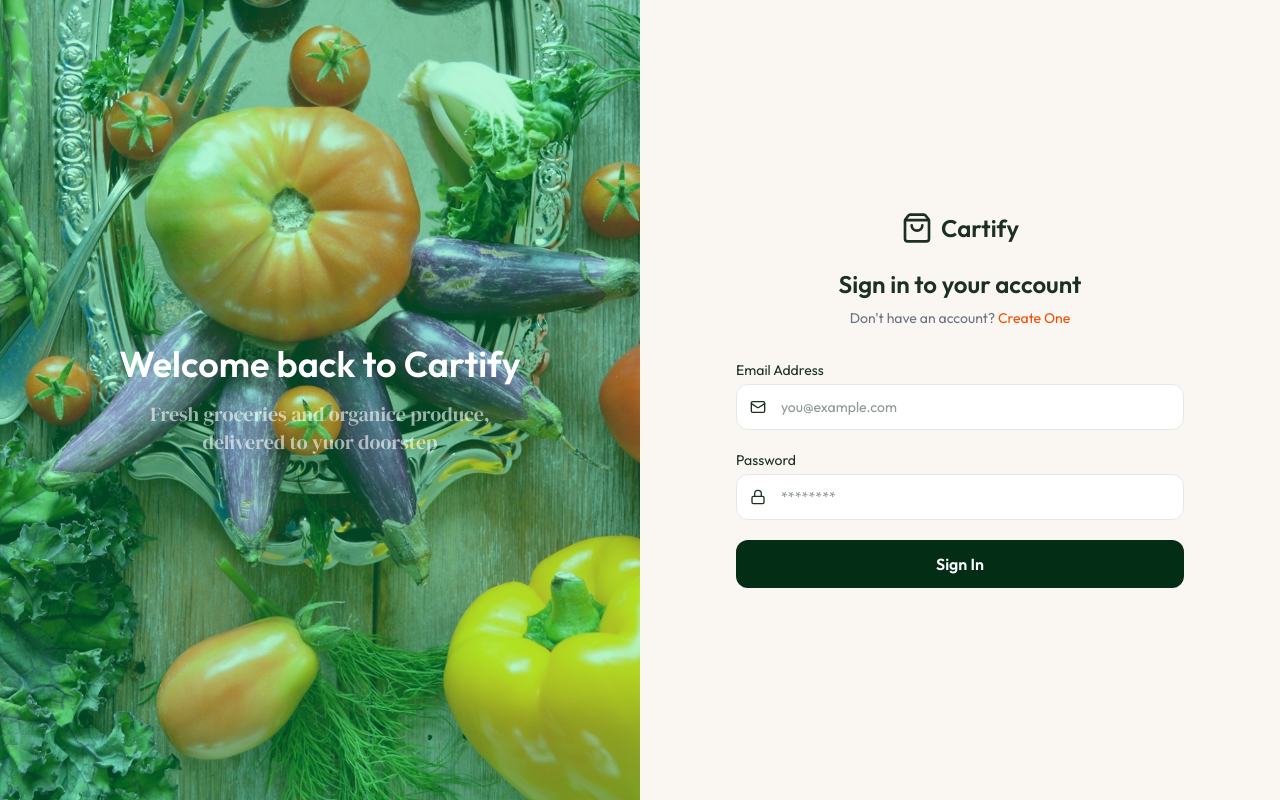
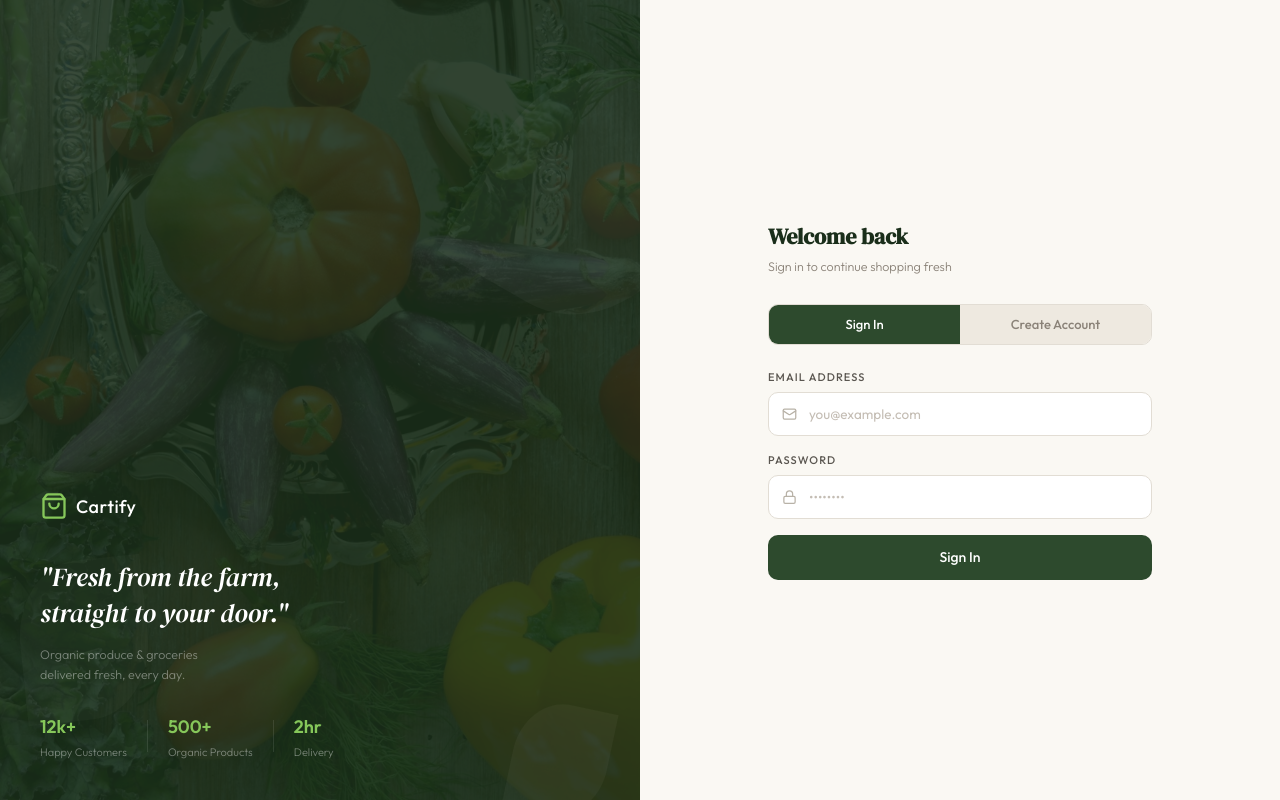
Before and after one commit to DivyamOswal/Cartify, a React (Vite) app in the folder client/: page /login in a window 1280 px wide. Built offline with nearby package versions, Linux system fonts and the light colour scheme.

Commit message:
Completed the Login page and the navbar code for the frontend

```diff
--- a/client/src/components/Navbar.tsx
+++ b/client/src/components/Navbar.tsx
@@ -1,66 +1,200 @@
-import { ChevronDownIcon, SearchIcon, ShoppingBag, ShoppingCart, UserIcon } from 'lucide-react'
-import React, { useState } from 'react'
-import { Link, useNavigate } from 'react-router-dom'
+import {
+  ArrowUpRightIcon,
+  ChevronDownIcon,
+  LogOutIcon,
+  MapPinIcon,
+  MenuIcon,
+  PackageIcon,
+  SearchIcon,
+  ShieldIcon,
+  ShoppingBag,
+  ShoppingCart,
+  UserIcon,
+  XIcon,
+} from "lucide-react";
+import React, { useState } from "react";
+import { Link, useNavigate } from "react-router-dom";
 
 const Navbar = () => {
-  const user: any= {name: "Jphn Doe", email: "john@exmaple.com", isAdmin: true}
-  const {cartCount, setIsCartOpen}={
+  const user: any = {
+    name: "John Doe",
+    email: "john@exmaple.com",
+    isAdmin: true,
+  };
+  const { cartCount, setIsCartOpen } = {
     cartCount: 5,
-    setIsCartOpen: (_data: any)=>{}
+    setIsCartOpen: (_data: any) => {},
+  };
+  const [searchQuery, setSearchQuery] = useState("");
+  const [userMenuOpen, setUserMenuOpen] = useState(false);
+  const navigate = useNavigate();
+
+  const handleSearch = (e: React.SubmitEvent)=>{
+    e.preventDefault()
+    if(searchQuery.trim()){
+      navigate(`/search?q=${encodeURIComponent(searchQuery.trim())}`)
+      setSearchQuery("")
+    }
   }
-  const [searchQuery, setSearchQuery] = useState("")
-  const [userMenuOpen, setUserMenuOpen] = useState(false)
-  const naviagate = useNavigate()
+
+  const handleLogout =()=>{
+    setUserMenuOpen(false)
+    navigate("/")
+  }
+
   return (
-    <nav className='bg-white sticky top-0 z-50 border-b border-app-border'>
-      <div className='max-w-7xl mx-auto px-4 sm:px-6 lg:px-8 flex items-center justify-between h-16 gap-4'>
-        <Link to='/' className='flex items-center gap-2 text-[22px] font-medium shrink-0'>
-        <ShoppingBag size={24}/> Cartify
+    <nav className="bg-white sticky top-0 z-50 border-b border-app-border">
+      <div className="max-w-7xl mx-auto px-4 sm:px-6 lg:px-8 flex items-center justify-between h-16 gap-4">
+        <Link
+          to="/"
+          className="flex items-center gap-2 text-[22px] font-medium shrink-0"
+        >
+          <ShoppingBag size={24} /> Cartify
         </Link>
-        <div className='w-full flex items-center justify-end gap-4 lg:gap-10'>
+        <div className="w-full flex items-center justify-end gap-4 lg:gap-10">
           {/* Nav Link- Desktop */}
-          <div className='hidden md:flex items-center gap-6 text-sm text-zinc-600'>
-            <Link to='/'>Home</Link>
-            <Link to='/products'>Products</Link>
-            <Link to='/deals' className='text-app-orange'>Deals</Link>
+          <div className="hidden md:flex items-center gap-6 text-sm text-zinc-600">
+            <Link to="/">Home</Link>
+            <Link to="/products">Products</Link>
+            <Link to="/deals" className="text-app-orange">
+              Deals
+            </Link>
           </div>
           {/* Search */}
-          <form className='hidden sm:flex flex-1 max-w-sm text-xs sm:text-sm'>
-            <div className='relative w-full'>
-              <SearchIcon className='absolute left-2.5 top-1/2 -translate-y-1/2 size-4 text-zinc-500'/>
-              <input type='text' placeholder='Search for groceries...' value={searchQuery} onChange={(e)=> setSearchQuery(e.target.value)} className='w-full pl-8 p-2 bg-orange-50 rounded-full ring ring-app-orange/15 focus:ring-app-orange/30'/>
+          <form onSubmit={handleSearch} className="hidden sm:flex flex-1 max-w-sm text-xs sm:text-sm">
+            <div className="relative w-full">
+              <SearchIcon className="absolute left-2.5 top-1/2 -translate-y-1/2 size-4 text-zinc-500" />
+              <input
+                type="text"
+                placeholder="Search for groceries..."
+                value={searchQuery}
+                onChange={(e) => setSearchQuery(e.target.value)}
+                className="w-full pl-8 p-2 bg-orange-50 rounded-full ring ring-app-orange/15 focus:ring-app-orange/30"
+              />
             </div>
           </form>
 
           {/* Right Actions */}
-          <div className='flex items-center gap-3'>
+          <div className="flex items-center gap-3">
             {/* Cart */}
-            <button className='relative p-2 rounded-xl' onClick={()=>setIsCartOpen(true)}>
-              <ShoppingCart className='size-5 text-zinc-900'/>
-              {cartCount > 0 && <span className='absolute -top-1 -right-1 size-4 bg-app-orange text-white text-[10px] rounded-full flex-center'>{cartCount}</span>}
+            <button
+              className="relative p-2 rounded-xl"
+              onClick={() => setIsCartOpen(true)}
+            >
+              <ShoppingCart className="size-5 text-zinc-900" />
+              {cartCount > 0 && (
+                <span className="absolute -top-1 -right-1 size-4 bg-app-orange text-white text-[10px] rounded-full flex-center">
+                  {cartCount}
+                </span>
+              )}
             </button>
             {/* User */}
-            <div className='relative'>
+            <div className="relative">
               {user ? (
-                <button className='flex items-center gap-2 p-2'>
-                  <div className='size-7 rounded-full bg-green-950 text-white flex-center'>
+                <button
+                  onClick={() => setUserMenuOpen(!userMenuOpen)}
+                  className="flex items-center gap-2 p-2"
+                >
+                  <div className="size-7 rounded-full bg-green-950 text-white flex-center">
                     {user.name.charAt(0).toUpperCase()}
                   </div>
-                  <ChevronDownIcon className='size-3 text-zinc-500'/>
+                  <ChevronDownIcon className="size-3 text-zinc-500" />
                 </button>
-              ):(
-                <div className='flex-center gap-2'>
-                  <Link to='/login' className='hidden md:flex items-center gap-2 px-4 py-2 text-sm font-medium text-white bg-green-950 rounded-full hover:bg-green-950-light transition-colors'>
-                  <UserIcon size={16}/> Sign In
+              ) : (
+                <div className="flex-center gap-2">
+                  <Link
+                    to="/login"
+                    className="hidden md:flex items-center gap-2 px-4 py-2 text-sm font-medium text-white bg-green-950 rounded-full hover:bg-green-950-light transition-colors"
+                  >
+                    <UserIcon size={16} /> Sign In
                   </Link>
+                  {userMenuOpen ? (
+                    <XIcon
+                      className="md:hidden"
+                      onClick={() => setUserMenuOpen(!userMenuOpen)}
+                    />
+                  ) : (
+                    <MenuIcon
+                      className="md:hidden"
+                      onClick={() => setUserMenuOpen(!userMenuOpen)}
+                    />
+                  )}
                 </div>
+              )}
+              {userMenuOpen && (
+                <>
+                  {/* Overlay */}
+                  <div
+                    className="fixed inset-0 z-40"
+                    onClick={() => setUserMenuOpen(false)}
+                  />
+
+                  {/* Dropdown */}
+                  <div className="absolute top-full right-0 mt-2 w-56 bg-white rounded-xl shadow-lg border border-app-border py-2 z-50 animate-fade-in">
+                    {user && (
+                      <div className="px-4 py-2 border-b border-app-border">
+                        <p className="text-sm font-medium text-zinc-900">
+                          {user.name}
+                        </p>
+                        <p className="text-xs text-zinc-500">{user.email}</p>
+                      </div>
+                    )}
+
+                    <div onClick={() => setUserMenuOpen(false)}>
+                      {!user && (
+                        <Link to="/login" className="dropdown-link">
+                          <UserIcon size={16} />
+                          Sign In
+                        </Link>
+                      )}
+
+                      {user && (
+                        <Link to="/orders" className="dropdown-link">
+                          <PackageIcon size={16} />
+                          My Orders
+                        </Link>
+                      )}
+
+                      {user && (
+                        <Link to="/addresses" className="dropdown-link">
+                          <MapPinIcon size={16} />
+                          Addresses
+                        </Link>
+                      )}
+
+                      <Link to="/products" className="dropdown-link md:hidden">
+                        <ArrowUpRightIcon size={16} />
+                        Products
+                      </Link>
+
+                      <Link to="/deals" className="dropdown-link md:hidden">
+                        <ArrowUpRightIcon size={16} />
+                        Deals
+                      </Link>
+
+                      {user?.isAdmin && (
+                        <Link to="/admin/products" className="dropdown-link">
+                          <ShieldIcon size={16} />
+                          Admin Panel
+                        </Link>
+                      )}
+                      {user && (
+                        <div className="border-t border-app-border pt-1">
+                          <button onClick={handleLogout} className="flex items-center gap-3 px-4 py-2.5 text-sm text-app-error hover:bg-red-50 w-full transition-colors">
+                            <LogOutIcon size={16}/>Logout
+                          </button>
+                        </div>
+                      )}
+                    </div>
+                  </div>
+                </>
               )}
             </div>
           </div>
         </div>
       </div>
     </nav>
-  )
-}
+  );
+};
 
-export default Navbar
+export default Navbar;
--- a/client/src/pages/Login.tsx
+++ b/client/src/pages/Login.tsx
@@ -2,74 +2,159 @@ import { useState } from "react"
 import { heroSectionData } from "../assets/assets"
 import { Link } from "react-router-dom"
 import { Loader2Icon, LockIcon, MailIcon, ShoppingBag, UserIcon } from "lucide-react"
-
 
 const Login = () => {
   const [isLoginState, setIsLoginState] = useState(true)
   const [name, setName] = useState("")
   const [email, setEmail] = useState("")
   const [password, setPassword] = useState("")
-    const [loading, setLoading] = useState("")
+  const [loading, setLoading] = useState(false)
 
-    const handleSubmit = async (e: React.SubmitEvent)=>{
+  const handleSubmit = async (e: React.FormEvent) => {
     e.preventDefault()
     setLoading(true)
-        setTimeout(()=> window.location.href = "/", 1000)
+    setTimeout(() => (window.location.href = "/"), 1000)
   }
+
   return (
     <div className="min-h-screen flex">
-        {/* Left Side */}
-        <div className="hidden lg:flex lg:w-1/2 bg-green-400 relative items-center justify-center">
-        <img src={heroSectionData.hero_image} alt="hero_image" className="absolute inset-0 object-cover h-full bg-center opacity-70" />
-        <div className="relative text-center px-12">
-            <h2 className="text-4xl font-semibold text-white mb-4">Welcome back to Cartify</h2>
-            <p className="text-white/60 font-serif text-xl max-w-sm mx-auto">Fresh groceries and organice produce, delivered to yuor doorstep</p>
+
+      {/* Left Panel */}
+      <div className="hidden lg:flex lg:w-1/2 bg-[#1a2e1a] relative flex-col justify-end p-10 overflow-hidden">
+        <div className="absolute w-44 h-56 rounded-[50%_0] bg-white/[0.04] -top-10 -left-10 -rotate-12" />
+        <div className="absolute w-52 h-64 rounded-[50%_0] bg-white/[0.04] top-16 -right-14 rotate-[30deg]" />
+        <div className="absolute w-32 h-40 rounded-[50%_0] bg-white/[0.03] bottom-20 left-5 -rotate-6" />
+        <div className="absolute w-24 h-28 rounded-[50%_0] bg-white/[0.04] -bottom-4 right-8 rotate-12" />
+        <img
+          src={heroSectionData.hero_image}
+          alt=""
+          className="absolute inset-0 w-full h-full object-cover opacity-10"
+        />
+
+        <div className="relative z-10">
+          <div className="flex items-center gap-2 mb-10">
+            <ShoppingBag className="size-7 text-[#86c75a]" />
+            <span className="text-[18px] font-medium text-white tracking-wide">Cartify</span>
+          </div>
+
+          <p className="font-serif text-[26px] text-white leading-snug italic mb-3">
+            "Fresh from the farm,<br />straight to your door."
+          </p>
+          <p className="text-[12.5px] text-white/40 font-light leading-relaxed">
+            Organic produce & groceries<br />delivered fresh, every day.
+          </p>
+
+          <div className="flex gap-5 mt-7 items-center">
+            <div>
+              <p className="text-[18px] font-semibold text-[#86c75a]">12k+</p>
+              <p className="text-[11px] text-white/40 mt-1 font-light">Happy Customers</p>
+            </div>
+            <div className="w-px h-8 bg-white/10" />
+            <div>
+              <p className="text-[18px] font-semibold text-[#86c75a]">500+</p>
+              <p className="text-[11px] text-white/40 mt-1 font-light">Organic Products</p>
+            </div>
+            <div className="w-px h-8 bg-white/10" />
+            <div>
+              <p className="text-[18px] font-semibold text-[#86c75a]">2hr</p>
+              <p className="text-[11px] text-white/40 mt-1 font-light">Delivery</p>
             </div>
           </div>
-        {/* Right Side */}
-        <div className="flex-1 flex items-center justify-center px-4 py-12 bg-app-cream">
-            <div className="w-full max-w-md">
-                {/* Form header message */}
-                <div className="text-center mb-8">
-                    <Link to='/' className="inline-flex items-center gap-2 mb-6">
-                    <ShoppingBag className="size-8 text-app-green"/>
-                    <span className="text-2xl font-semibold text-app-green">Cartify</span>
-                    </Link>
-                    <h1 className="text-2xl font-semibold text-app-green mb-2">
-                        {isLoginState ? "Sign in to your account" : "Sign up for an account"}
+        </div>
+      </div>
+
+      {/* Right Panel */}
+      <div className="flex-1 flex items-center justify-center px-6 py-12 bg-[#faf8f3]">
+        <div className="w-full max-w-sm">
+
+          <div className="mb-7">
+            <h1 className="font-serif text-[22px] font-semibold text-[#1a2e1a] mb-1">
+              {isLoginState ? "Welcome back" : "Create account"}
             </h1>
-                    <p className="text-sm text-app-text-light">
-                        {isLoginState ? "Don't have an account?" : "Already have an account?"}
-                        {" "}
-                        <button onClick={()=> setIsLoginState(!isLoginState)} className="text-orange-600 transition-colors">{isLoginState? "Create One": "Sign in"}</button>
+            <p className="text-[12.5px] text-[#8a8278] font-light">
+              {isLoginState ? "Sign in to continue shopping fresh" : "Join Cartify for fresh deliveries"}
             </p>
           </div>
-                {/* Login / Register Form */}
-                <form onSubmit={handleSubmit} className="space-y-5">
+
+          <div className="flex rounded-[10px] overflow-hidden border border-[#e2ddd4] mb-6">
+            <button
+              type="button"
+              onClick={() => setIsLoginState(true)}
+              className={`flex-1 py-2.5 text-[13px] font-medium transition-all ${
+                isLoginState ? "bg-[#2d4a2d] text-white" : "bg-[#eee9e0] text-[#8a8278]"
+              }`}
+            >
+              Sign In
+            </button>
+            <button
+              type="button"
+              onClick={() => setIsLoginState(false)}
+              className={`flex-1 py-2.5 text-[13px] font-medium transition-all ${
+                !isLoginState ? "bg-[#2d4a2d] text-white" : "bg-[#eee9e0] text-[#8a8278]"
+              }`}
+            >
+              Create Account
+            </button>
+          </div>
+
+          <form onSubmit={handleSubmit} className="space-y-4">
             {!isLoginState && (
-                        <label className="text-sm flex flex-col gap-1">Name
+              <label className="flex flex-col gap-1.5">
+                <span className="text-[11px] font-medium text-[#5a5650] tracking-widest uppercase">Full Name</span>
                 <div className="relative">
-                            <UserIcon className="absolute left-3.5 top-1/2 -translate-y-1/2 size-4 text-app-textlight"/>
-                            <input type="text" value={name} onChange={(e)=> setName(e.target.value)} required placeholder="Your name" className="w-full pl-11 pr-4 py-3 text-sm bg-white rounded-xl border not-focus:border-app-border transition-all" />
+                  <UserIcon className="absolute left-3.5 top-1/2 -translate-y-1/2 size-[15px] text-[#b8b2a7]" />
+                  <input
+                    type="text"
+                    value={name}
+                    onChange={(e) => setName(e.target.value)}
+                    required
+                    placeholder="Your full name"
+                    className="w-full pl-10 pr-4 py-[11px] text-[13.5px] bg-white rounded-[10px] border-[1.5px] border-[#e2ddd4] focus:border-[#3b6d11] outline-none text-[#1f2d1a] placeholder:text-[#c4bdb4] transition-colors"
+                  />
                 </div>
               </label>
             )}
-                    <label className="text-sm flex flex-col gap-1">Email Address
+
+            <label className="flex flex-col gap-1.5">
+              <span className="text-[11px] font-medium text-[#5a5650] tracking-widest uppercase">Email Address</span>
               <div className="relative">
-                            <MailIcon className="absolute left-3.5 top-1/2 -translate-y-1/2 size-4 text-app-textlight"/>
-                            <input type="text" value={email} onChange={(e)=> setEmail(e.target.value)} required placeholder="you@example.com" className="w-full pl-11 pr-4 py-3 text-sm bg-white rounded-xl border not-focus:border-app-border transition-all" />
+                <MailIcon className="absolute left-3.5 top-1/2 -translate-y-1/2 size-[15px] text-[#b8b2a7]" />
+                <input
+                  type="email"
+                  value={email}
+                  onChange={(e) => setEmail(e.target.value)}
+                  required
+                  placeholder="you@example.com"
+                  className="w-full pl-10 pr-4 py-[11px] text-[13.5px] bg-white rounded-[10px] border-[1.5px] border-[#e2ddd4] focus:border-[#3b6d11] outline-none text-[#1f2d1a] placeholder:text-[#c4bdb4] transition-colors"
+                />
               </div>
             </label>
-                     <label className="text-sm flex flex-col gap-1">Password
+
+            <label className="flex flex-col gap-1.5">
+              <span className="text-[11px] font-medium text-[#5a5650] tracking-widest uppercase">Password</span>
               <div className="relative">
-                            <LockIcon className="absolute left-3.5 top-1/2 -translate-y-1/2 size-4 text-app-textlight"/>
-                            <input type="text" value={password} onChange={(e)=> setPassword(e.target.value)} required placeholder="********" className="w-full pl-11 pr-4 py-3 text-sm bg-white rounded-xl border not-focus:border-app-border transition-all" />
+                <LockIcon className="absolute left-3.5 top-1/2 -translate-y-1/2 size-[15px] text-[#b8b2a7]" />
+                <input
+                  type="password"
+                  value={password}
+                  onChange={(e) => setPassword(e.target.value)}
+                  required
+                  placeholder="••••••••"
+                  className="w-full pl-10 pr-4 py-[11px] text-[13.5px] bg-white rounded-[10px] border-[1.5px] border-[#e2ddd4] focus:border-[#3b6d11] outline-none text-[#1f2d1a] placeholder:text-[#c4bdb4] transition-colors"
+                />
               </div>
             </label>
-                        <button type="submit" disabled={loading} className="flex-center w-full py-3 bg-green-950 text-white font-semibold rounded-xl hover:bg-green-900 transition-colors disabled:opacity-50">
-                            {loading? <Loader2Icon className="animate-spin"/> : isLoginState ? "Sign In" : "Sign Up"}
+            <button
+              type="submit"
+              disabled={loading}
+              className="w-full py-3 bg-[#2d4a2d] hover:bg-[#3b6d11] text-white text-[14px] font-medium rounded-[10px] transition-colors disabled:opacity-50 flex items-center justify-center gap-2"
+            >
+              {loading ? (
+                <Loader2Icon className="size-4 animate-spin" />
+              ) : isLoginState ? "Sign In" : "Create Account"}
             </button>
           </form>
+
         </div>
       </div>
     </div>
```
Lines whose indentation alone changed are shown as unchanged.
